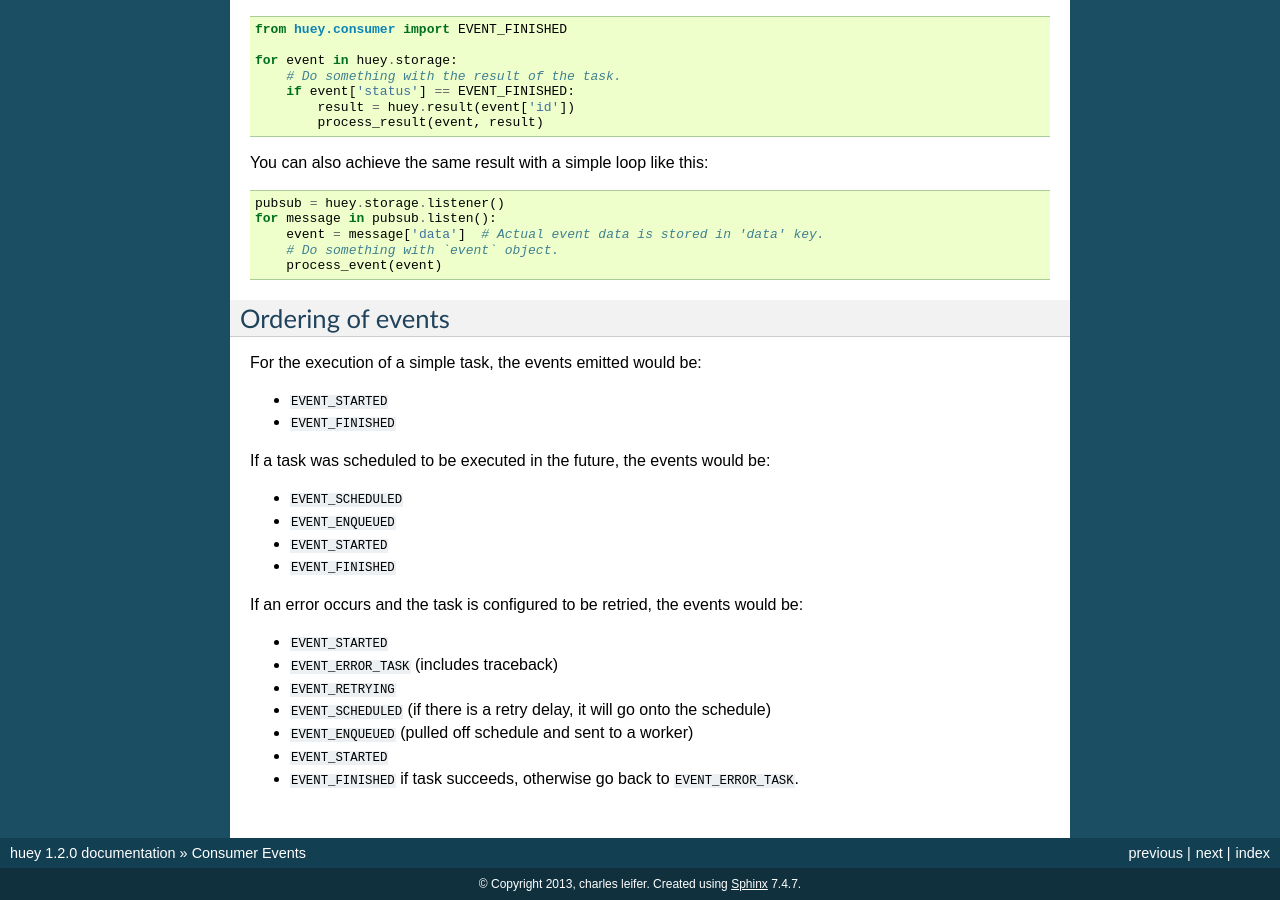
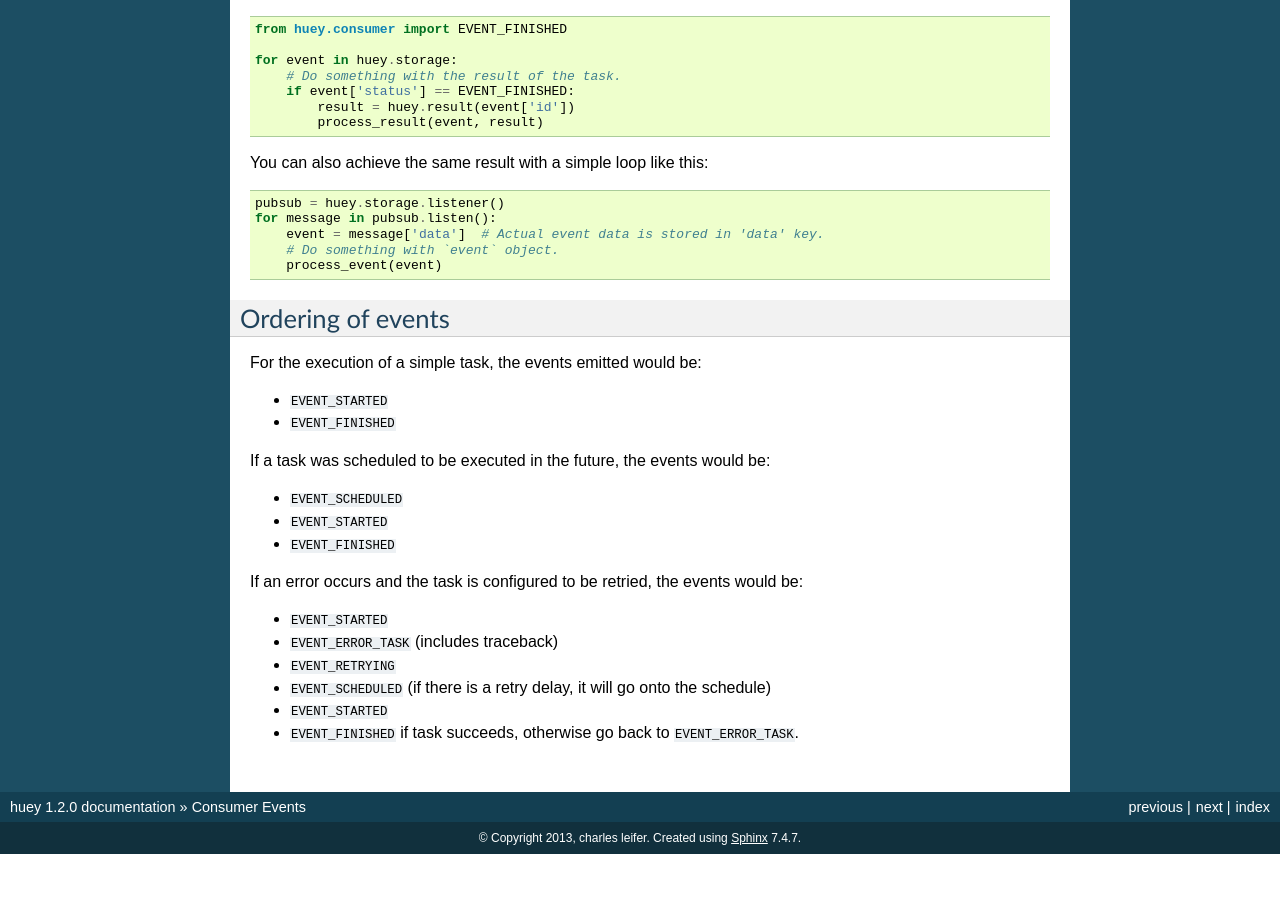
Before and after one commit to coleifer/huey, a Sphinx documentation site: the page built from docs/events.rst, in a window 1280 px wide and 900 px high, scrolled down 1208 px. Built offline with Sphinx 7.4.7, drawn with Linux system fonts in a browser that asks for light colours; pages that are not in the unit, such as notebooks, are missing from menus; after the commit the page ends 2062 px from its top, so only the background shows below that.

Commit message:
Remove unused event, "EVENT_ENQUEUED", fixes #183

```diff
--- a/docs/events.rst
+++ b/docs/events.rst
@@ -77,7 +77,6 @@ For the execution of a simple task, the events emitted would be:
 If a task was scheduled to be executed in the future, the events would be:
 
 * ``EVENT_SCHEDULED``
-* ``EVENT_ENQUEUED``
 * ``EVENT_STARTED``
 * ``EVENT_FINISHED``
 
@@ -87,6 +86,5 @@ If an error occurs and the task is configured to be retried, the events would be
 * ``EVENT_ERROR_TASK`` (includes traceback)
 * ``EVENT_RETRYING``
 * ``EVENT_SCHEDULED`` (if there is a retry delay, it will go onto the schedule)
-* ``EVENT_ENQUEUED`` (pulled off schedule and sent to a worker)
 * ``EVENT_STARTED``
 * ``EVENT_FINISHED`` if task succeeds, otherwise go back to ``EVENT_ERROR_TASK``.
```
